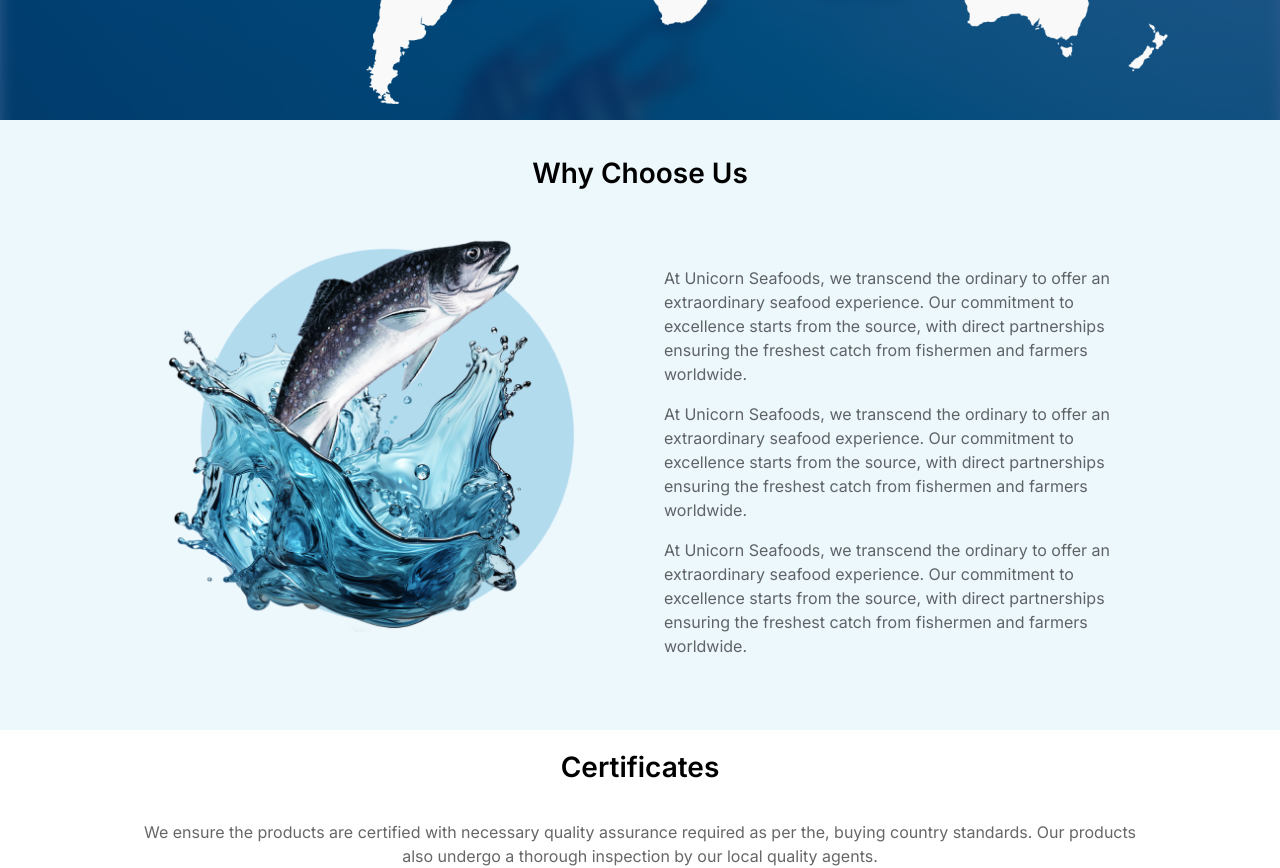
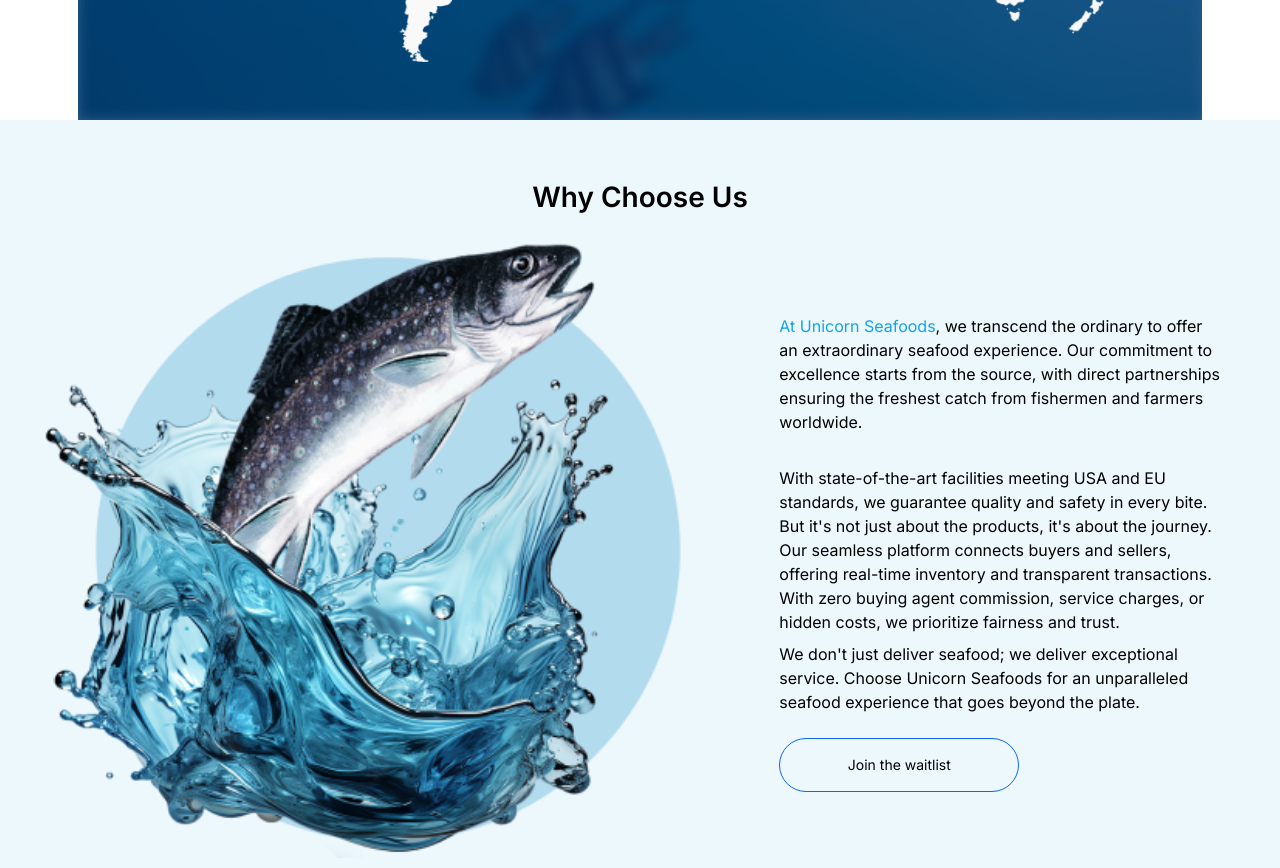
Before and after one commit to PallAviDevelop/nextjs-unicorn, a Next.js app: page / in a window 1280 px wide. Shown: the part 2100-2968 px from the top of the page. Built offline with nearby package versions, Linux system fonts and the light colour scheme.

Commit message:
added new

```diff
--- a/src/app/components/Herosection.js
+++ b/src/app/components/Herosection.js
@@ -71,68 +71,84 @@
       <section className="center w-full">
         <div className={style.mapwrap}>
           <div className="pt-[1rem] pb-[3rem]">
-        <h3 className="mt-[1.5rem] text-center text-[28px] text-white font-semibold mb-4">Network</h3>
-          <div className="w-[90%] md:w-[80%] mb-[3rem] mx-auto  grid grid-cols-1 md:grid-cols-2 lg:grid-cols-2 gap-[3rem]">
-
-        </div>
+            <h3 className="mt-[1.5rem] text-center text-[28px] text-white font-semibold mb-4">
+              Network
+            </h3>
+            <div className="w-[90%] md:w-[80%] mb-[3rem] mx-auto  grid grid-cols-1 md:grid-cols-2 lg:grid-cols-2 gap-[3rem]"></div>
           </div>
         </div>
       </section>
-      <section className="w-full" style={{backgroundColor:'#EDF8FD'}}>
-        <div className="pt-[1rem] pb-[1rem]">
+
+      <section className="w-full py-10" style={{backgroundColor:'#EDF8FD'}}>
       <h2 className="mt-[1rem] text-center text-[28px] text-black font-semibold mb-4">
             Why Choose Us
           </h2>
-          <div className="w-[90%] md:w-[80%] mb-[3rem] mx-auto  grid grid-cols-1 md:grid-cols-2 lg:grid-cols-2 gap-[3rem]">
         <div
-              data-aos="fade-left"
-              data-aos-anchor-placement="top-center"
-              className="aos-init aos-animate"
+          data-aos="fade-down"
+          className="relative max-w-screen-xl px-4 sm:px-8 mx-auto grid grid-cols-12 gap-x-6 overflow-hidden aos-init aos-animate"
+          data-v-b444fb2c=""
         >
-              <div className="p-6">
+          <div className="col-span-12 lg:col-span-7" data-v-b444fb2c="">
+            <div className="w-full" data-v-b444fb2c="">
               <Image
-                  className="h-full w-full mx-auto px-2"
+                className="w-[95%]"
                 src="/Fish1.png"
                 width={350}
                 height={252}
                 alt="logo"
               />
             </div>
-            </div>
+          </div>{" "}
           <div
-              data-aos="zoom-in"
-              data-aos-delay="200"
-              data-aos-anchor-placement="top-center"
-              className="aos-init aos-animate"
+            className="col-span-12 lg:col-span-5 space-y-6 px-4 sm:px-6 mt-20"
+            data-v-b444fb2c=""
           >
-              <div className="py-6 lg:translate-y-[1rem]">
-                {/* <h1 className="mt-[1.5rem] text-center text-[24px] text-black font-semibold">
-                  Your Opinion is Important
-                </h1> */}
-                <p className="mt-[1rem] text-black text-opacity-60 text-start">
-                  At Unicorn Seafoods, we transcend the ordinary to offer an
-                  extraordinary seafood experience. Our commitment to excellence
-                  starts from the source, with direct partnerships ensuring the
-                  freshest catch from fishermen and farmers worldwide.
-                </p>
-                <p className="mt-[1rem] text-black text-opacity-60 text-start">
-                  At Unicorn Seafoods, we transcend the ordinary to offer an
-                  extraordinary seafood experience. Our commitment to excellence
-                  starts from the source, with direct partnerships ensuring the
-                  freshest catch from fishermen and farmers worldwide.
-                </p>
-                <p className="mt-[1rem] text-black text-opacity-60 text-start">
-                  At Unicorn Seafoods, we transcend the ordinary to offer an
-                  extraordinary seafood experience. Our commitment to excellence
-                  starts from the source, with direct partnerships ensuring the
-                  freshest catch from fishermen and farmers worldwide.
-                </p>
-              </div>
-            </div>
+            <p className="paragraph" data-v-b444fb2c="">
+            <span className="text-sky-500 i">At Unicorn Seafoods</span>, we transcend the ordinary to offer an extraordinary seafood experience. Our commitment to excellence starts from the source, with direct partnerships ensuring the freshest catch from fishermen and farmers worldwide.
+            </p>{" "}
+            <ul className="space-y-4 sm:space-y-2" data-v-b444fb2c="">
+              <li className="space-y-2" data-v-b444fb2c="">
+                <div className="flex items-center space-x-2">
+
+
+                </div>{" "}
+              </li>{" "}
+              <li className="space-y-2" data-v-b444fb2c="">
+                <div className="flex items-center space-x-2">
+
+                  <span>With state-of-the-art facilities meeting USA and EU standards, we guarantee quality and safety in every bite. But it's not just about the products, it's about the journey. Our seamless platform connects buyers and sellers, offering real-time inventory and transparent transactions. With zero buying agent commission, service charges, or hidden costs, we prioritize fairness and trust.</span>
+                </div>{" "}
+              </li>{" "}
+              <li className="space-y-2" data-v-b444fb2c="">
+                <div className="flex items-center space-x-2">
+                  {/* <span
+                    aria-hidden="true"
+                    role="img"
+                    className="material-design-icon check-circle-icon text-[#0c66ee]"
+                  >
+                    <svg
+                      fill="currentColor"
+                      width="20"
+                      height="20"
+                      viewBox="0 0 24 24"
+                      className="material-design-icon__svg"
+                    >
+                      <path d="M12 2C6.5 2 2 6.5 2 12S6.5 22 12 22 22 17.5 22 12 17.5 2 12 2M10 17L5 12L6.41 10.59L10 14.17L17.59 6.58L19 8L10 17Z"></path>
+                    </svg>
+                  </span>{" "} */}
+                  <span>We don't just deliver seafood; we deliver exceptional service. Choose Unicorn Seafoods for an unparalleled seafood experience that goes beyond the plate.</span>
+                </div>{" "}
+              </li>
+            </ul>{" "}
+            <button
+              className="text-sm text-center rounded-full hover:shadow-md hover:shadow-[#0c66ee]/50 transition duration-300 w-full sm:max-w-[240px] px-10 py-4 bg-inherit text-gradient border border-[#0c66ee] text-base"
+              data-v-b444fb2c=""
+            >
+              Join the waitlist
+            </button>
           </div>
         </div>
       </section>
-
       <section className="container">
         <div className="w-[90%] md:w-[80%] mx-auto  grid grid-cols-1 md:grid-cols-1 lg:grid-cols-1">
           <h2 className="mt-[1rem] text-center text-[28px] text-black font-semibold mb-4">
@@ -151,7 +167,10 @@
       </section>
       <section className="center w-full">
         <div className={style.bgNavyBlue}>
-          <span className="w-[90%] md:w-[70%] mb-[3rem] mx-auto  grid grid-cols-1 md:grid-cols-2 lg:grid-cols-2 gap-[3rem]"><h2>Need help. Contact our experts.</h2><button className={style.btn}>Schedule a Call </button></span>
+          <span className="w-[90%] md:w-[70%] mb-[3rem] mx-auto  grid grid-cols-1 md:grid-cols-2 lg:grid-cols-2 gap-[3rem]">
+            <h2>Need help. Contact our experts.</h2>
+            <button className={style.btn}>Schedule a Call </button>
+          </span>
         </div>
       </section>
     </>
--- a/src/app/styles/common.module.css
+++ b/src/app/styles/common.module.css
@@ -161,7 +161,7 @@
   height: 90vh;
   background-repeat: no-repeat;
   background-position: center center;
-  background-size: cover;
+  background-size: contain;
 }
 .bgNavyBlue{
   background-color: #013773;
```
Lines whose indentation alone changed are shown as unchanged.
